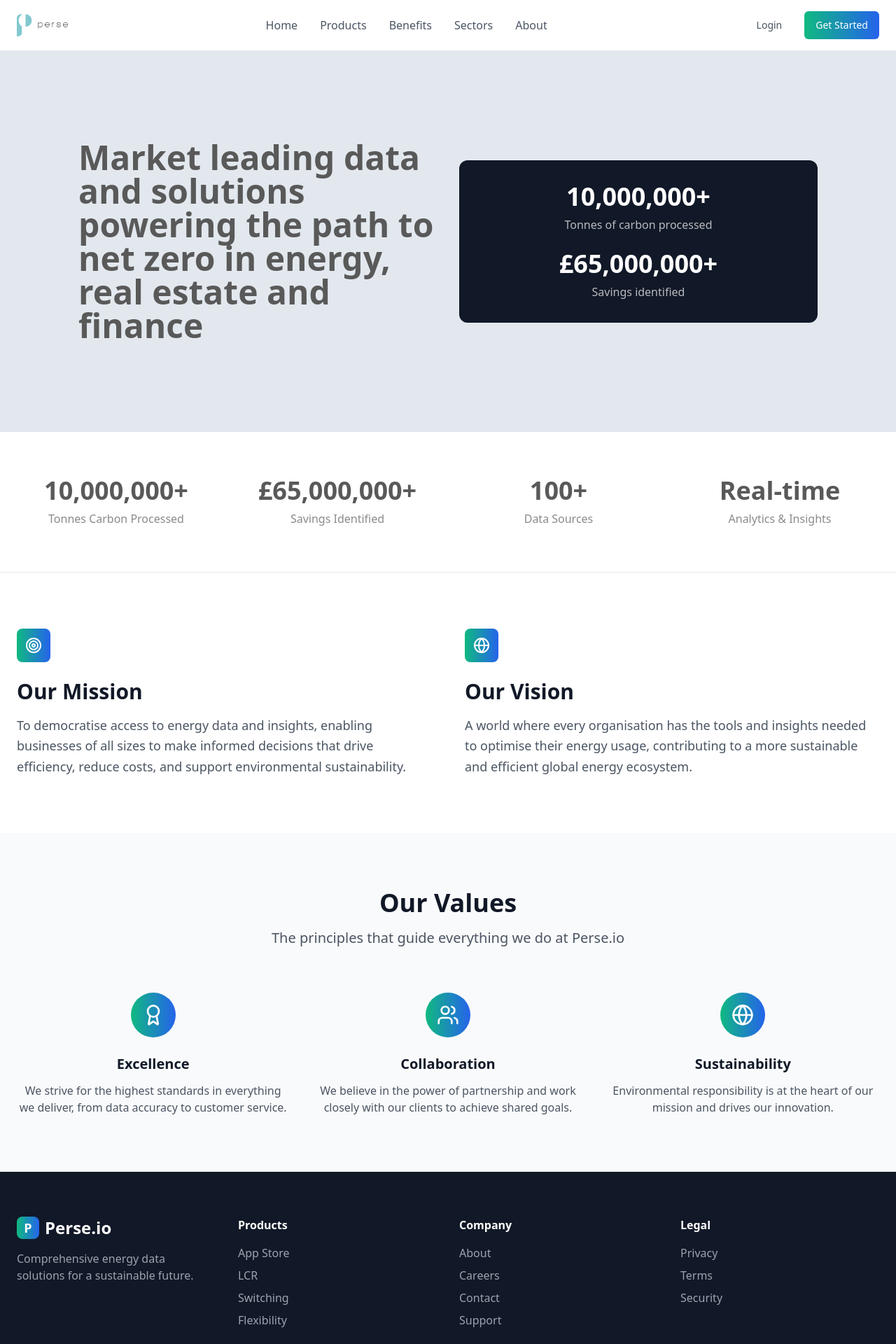
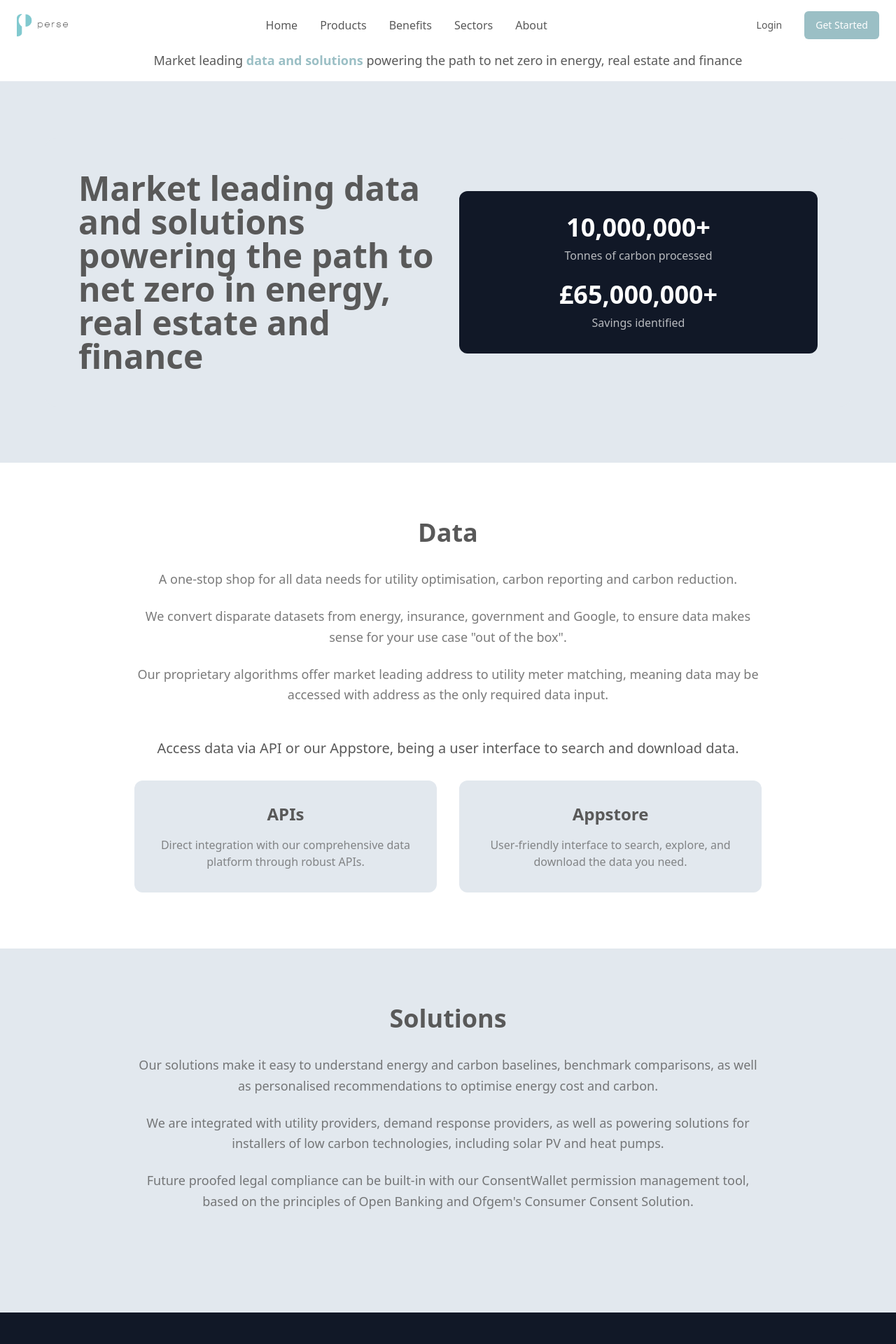
Before and after one commit to chaitanyak-hub/perse-energy-insights, a React (Vite) app: page / in a window 1280 px wide. Shown: the top 1920 px of the page at 70% size. Built offline with nearby package versions, Linux system fonts and the light colour scheme.

Commit message:
Refactor: Implement core homepage and header changes

```diff
--- a/src/components/Header.tsx
+++ b/src/components/Header.tsx
@@ -4,8 +4,10 @@ import { Link } from "react-router-dom";
 
 export const Header = () => {
   return (
-    <header className="bg-white/95 backdrop-blur-sm border-b border-gray-200 sticky top-0 z-50">
+    <header className="bg-background border-b border-border">
       <div className="container mx-auto px-6 py-4">
+        <div className="flex flex-col">
+          {/* Logo and Navigation Row */}
           <div className="flex items-center justify-between">
             <Link to="/" className="flex items-center space-x-3">
               <img
@@ -16,20 +18,28 @@ export const Header = () => {
             </Link>
 
             <nav className="hidden md:flex items-center space-x-8">
-            <Link to="/" className="text-gray-600 hover:text-gray-900 transition-colors">Home</Link>
-            <Link to="/products" className="text-gray-600 hover:text-gray-900 transition-colors">Products</Link>
-            <Link to="/benefits" className="text-gray-600 hover:text-gray-900 transition-colors">Benefits</Link>
-            <Link to="/sectors" className="text-gray-600 hover:text-gray-900 transition-colors">Sectors</Link>
-            <Link to="/about" className="text-gray-600 hover:text-gray-900 transition-colors">About</Link>
+              <Link to="/" className="text-text-primary hover:text-text-secondary transition-colors">Home</Link>
+              <Link to="/products" className="text-text-primary hover:text-text-secondary transition-colors">Products</Link>
+              <Link to="/benefits" className="text-text-primary hover:text-text-secondary transition-colors">Benefits</Link>
+              <Link to="/sectors" className="text-text-primary hover:text-text-secondary transition-colors">Sectors</Link>
+              <Link to="/about" className="text-text-primary hover:text-text-secondary transition-colors">About</Link>
             </nav>
 
             <div className="flex items-center space-x-4">
-            <Button variant="ghost" className="text-gray-600 hover:text-gray-900">
+              <Button variant="ghost" className="text-text-primary hover:text-text-secondary">
                 Login
               </Button>
-            <Button className="bg-gradient-to-r from-emerald-500 to-blue-600 hover:from-emerald-600 hover:to-blue-700 text-white">
+              <Button className="bg-primary hover:bg-primary/90 text-primary-foreground">
                 Get Started
               </Button>
+            </div>
+          </div>
+
+          {/* Strapline Row */}
+          <div className="mt-4 text-center">
+            <p className="text-lg text-text-primary">
+              Market leading <span className="font-semibold text-text-secondary">data and solutions</span> powering the path to net zero in energy, real estate and finance
+            </p>
           </div>
         </div>
       </div>
--- a/src/pages/About.tsx
+++ b/src/pages/About.tsx
@@ -1,19 +1,94 @@
 
 import { Header } from "@/components/Header";
 import { Footer } from "@/components/Footer";
-import { Users } from "lucide-react";
+import { Target, Award, Globe, Users } from "lucide-react";
 
 const About = () => {
   return (
-    <div className="min-h-screen bg-white">
+    <div className="min-h-screen bg-background">
       <Header />
 
-      {/* Team Section */}
-      <section className="py-20 bg-white">
+      {/* Mission & Vision */}
+      <section className="py-20 bg-background">
+        <div className="container mx-auto px-6">
+          <div className="grid md:grid-cols-2 gap-12">
+            <div>
+              <div className="w-12 h-12 bg-gradient-to-r from-emerald-500 to-blue-600 rounded-lg flex items-center justify-center mb-6">
+                <Target className="h-6 w-6 text-white" />
+              </div>
+              <h2 className="text-3xl font-bold text-text-primary mb-4">Our Mission</h2>
+              <p className="text-lg text-text-primary/70 leading-relaxed">
+                To democratise access to energy data and insights, enabling businesses of all sizes
+                to make informed decisions that drive efficiency, reduce costs, and support
+                environmental sustainability.
+              </p>
+            </div>
+            <div>
+              <div className="w-12 h-12 bg-gradient-to-r from-emerald-500 to-blue-600 rounded-lg flex items-center justify-center mb-6">
+                <Globe className="h-6 w-6 text-white" />
+              </div>
+              <h2 className="text-3xl font-bold text-text-primary mb-4">Our Vision</h2>
+              <p className="text-lg text-text-primary/70 leading-relaxed">
+                A world where every organisation has the tools and insights needed to optimise
+                their energy usage, contributing to a more sustainable and efficient global
+                energy ecosystem.
+              </p>
+            </div>
+          </div>
+        </div>
+      </section>
+
+      {/* Values */}
+      <section className="py-20 bg-muted">
         <div className="container mx-auto px-6">
           <div className="text-center mb-16">
-            <h1 className="text-5xl font-bold text-gray-900 mb-6">Our Team</h1>
-            <p className="text-xl text-gray-600 max-w-3xl mx-auto">
+            <h2 className="text-4xl font-bold text-text-primary mb-4">Our Values</h2>
+            <p className="text-xl text-text-primary/70 max-w-3xl mx-auto">
+              The principles that guide everything we do at Perse.io
+            </p>
+          </div>
+
+          <div className="grid md:grid-cols-3 gap-8">
+            <div className="text-center">
+              <div className="w-16 h-16 bg-gradient-to-r from-emerald-500 to-blue-600 rounded-full flex items-center justify-center mx-auto mb-6">
+                <Award className="h-8 w-8 text-white" />
+              </div>
+              <h3 className="text-xl font-semibold text-text-primary mb-3">Excellence</h3>
+              <p className="text-text-primary/70">
+                We strive for the highest standards in everything we deliver,
+                from data accuracy to customer service.
+              </p>
+            </div>
+            <div className="text-center">
+              <div className="w-16 h-16 bg-gradient-to-r from-emerald-500 to-blue-600 rounded-full flex items-center justify-center mx-auto mb-6">
+                <Users className="h-8 w-8 text-white" />
+              </div>
+              <h3 className="text-xl font-semibold text-text-primary mb-3">Collaboration</h3>
+              <p className="text-text-primary/70">
+                We believe in the power of partnership and work closely with our
+                clients to achieve shared goals.
+              </p>
+            </div>
+            <div className="text-center">
+              <div className="w-16 h-16 bg-gradient-to-r from-emerald-500 to-blue-600 rounded-full flex items-center justify-center mx-auto mb-6">
+                <Globe className="h-8 w-8 text-white" />
+              </div>
+              <h3 className="text-xl font-semibold text-text-primary mb-3">Sustainability</h3>
+              <p className="text-text-primary/70">
+                Environmental responsibility is at the heart of our mission and
+                drives our innovation.
+              </p>
+            </div>
+          </div>
+        </div>
+      </section>
+
+      {/* Team Section */}
+      <section className="py-20 bg-background">
+        <div className="container mx-auto px-6">
+          <div className="text-center mb-16">
+            <h1 className="text-5xl font-bold text-text-primary mb-6">Our Team</h1>
+            <p className="text-xl text-text-primary/70 max-w-3xl mx-auto">
               Meet the passionate experts driving innovation in energy data solutions
             </p>
           </div>
@@ -30,27 +105,27 @@ const About = () => {
           {/* Team Details */}
           <div className="grid md:grid-cols-3 gap-8 max-w-4xl mx-auto">
             <div className="text-center">
-              <h3 className="text-2xl font-bold text-gray-900 mb-2">Jane Lucy</h3>
+              <h3 className="text-2xl font-bold text-text-primary mb-2">Jane Lucy</h3>
               <p className="text-lg text-emerald-600 font-semibold mb-3">CEO & Co-Founder</p>
-              <p className="text-gray-600 leading-relaxed">
+              <p className="text-text-primary/70 leading-relaxed">
                 Visionary leader driving Perse's mission to democratise energy data access
                 and empower sustainable business decisions across industries.
               </p>
             </div>
 
             <div className="text-center">
-              <h3 className="text-2xl font-bold text-gray-900 mb-2">Vikesh Sachdeva</h3>
+              <h3 className="text-2xl font-bold text-text-primary mb-2">Vikesh Sachdeva</h3>
               <p className="text-lg text-blue-600 font-semibold mb-3">Chief Strategy Officer & Co-Founder</p>
-              <p className="text-gray-600 leading-relaxed">
+              <p className="text-text-primary/70 leading-relaxed">
                 Strategic mastermind shaping market positioning and growth initiatives,
                 ensuring Perse remains at the forefront of energy innovation.
               </p>
             </div>
 
             <div className="text-center">
-              <h3 className="text-2xl font-bold text-gray-900 mb-2">Jaipal Naidu</h3>
-              <p className="text-lg text-purple-600 font-semibold mb-3">Product & Operations Owner & Co-Founder</p>
-              <p className="text-gray-600 leading-relaxed">
+              <h3 className="text-2xl font-bold text-text-primary mb-2">Jaipal Naidu</h3>
+              <p className="text-lg text-purple-600 font-semibold mb-3">Chief Product Officer & Co-Founder</p>
+              <p className="text-text-primary/70 leading-relaxed">
                 Product visionary and operations expert ensuring seamless delivery
                 of cutting-edge energy data solutions and exceptional user experiences.
               </p>
--- a/src/pages/Home.tsx
+++ b/src/pages/Home.tsx
@@ -1,7 +1,6 @@
 import { Header } from "@/components/Header";
 import { Footer } from "@/components/Footer";
 import { Stats, StatItem } from "@/components/Stats";
-import { Target, Award, Globe, Users } from "lucide-react";
 
 const Home = () => {
   return (
@@ -32,78 +31,62 @@ const Home = () => {
         </div>
       </section>
 
-      {/* Stats Section */}
-      <Stats />
-
-      {/* Mission & Vision */}
-      <section className="py-20 bg-white">
+      {/* Data Section */}
+      <section className="py-20 bg-background">
         <div className="container mx-auto px-6">
-          <div className="grid md:grid-cols-2 gap-12">
-            <div>
-              <div className="w-12 h-12 bg-gradient-to-r from-emerald-500 to-blue-600 rounded-lg flex items-center justify-center mb-6">
-                <Target className="h-6 w-6 text-white" />
-              </div>
-              <h2 className="text-3xl font-bold text-gray-900 mb-4">Our Mission</h2>
-              <p className="text-lg text-gray-600 leading-relaxed">
-                To democratise access to energy data and insights, enabling businesses of all sizes
-                to make informed decisions that drive efficiency, reduce costs, and support
-                environmental sustainability.
+          <div className="max-w-4xl mx-auto text-center">
+            <h2 className="text-4xl font-bold text-text-primary mb-8">Data</h2>
+            <div className="space-y-6 text-lg text-text-primary/80 leading-relaxed">
+              <p>
+                A one-stop shop for all data needs for utility optimisation, carbon reporting and carbon reduction.
+              </p>
+              <p>
+                We convert disparate datasets from energy, insurance, government and Google, to ensure data makes sense for your use case "out of the box".
+              </p>
+              <p>
+                Our proprietary algorithms offer market leading address to utility meter matching, meaning data may be accessed with address as the only required data input.
               </p>
             </div>
-            <div>
-              <div className="w-12 h-12 bg-gradient-to-r from-emerald-500 to-blue-600 rounded-lg flex items-center justify-center mb-6">
-                <Globe className="h-6 w-6 text-white" />
+
+            <div className="mt-12">
+              <p className="text-xl text-text-primary mb-8">
+                Access data via API or our Appstore, being a user interface to search and download data.
+              </p>
+
+              <div className="grid md:grid-cols-2 gap-8 mt-8">
+                <div className="bg-muted p-8 rounded-xl">
+                  <h3 className="text-2xl font-semibold text-text-primary mb-4">APIs</h3>
+                  <p className="text-text-primary/70">
+                    Direct integration with our comprehensive data platform through robust APIs.
+                  </p>
+                </div>
+
+                <div className="bg-muted p-8 rounded-xl">
+                  <h3 className="text-2xl font-semibold text-text-primary mb-4">Appstore</h3>
+                  <p className="text-text-primary/70">
+                    User-friendly interface to search, explore, and download the data you need.
+                  </p>
+                </div>
               </div>
-              <h2 className="text-3xl font-bold text-gray-900 mb-4">Our Vision</h2>
-              <p className="text-lg text-gray-600 leading-relaxed">
-                A world where every organisation has the tools and insights needed to optimise
-                their energy usage, contributing to a more sustainable and efficient global
-                energy ecosystem.
-              </p>
             </div>
           </div>
         </div>
       </section>
 
-      {/* Values */}
-      <section className="py-20 bg-gray-50">
+      {/* Solutions Section */}
+      <section className="py-20 bg-muted">
         <div className="container mx-auto px-6">
-          <div className="text-center mb-16">
-            <h2 className="text-4xl font-bold text-gray-900 mb-4">Our Values</h2>
-            <p className="text-xl text-gray-600 max-w-3xl mx-auto">
-              The principles that guide everything we do at Perse.io
-            </p>
-          </div>
-
-          <div className="grid md:grid-cols-3 gap-8">
-            <div className="text-center">
-              <div className="w-16 h-16 bg-gradient-to-r from-emerald-500 to-blue-600 rounded-full flex items-center justify-center mx-auto mb-6">
-                <Award className="h-8 w-8 text-white" />
-              </div>
-              <h3 className="text-xl font-semibold text-gray-900 mb-3">Excellence</h3>
-              <p className="text-gray-600">
-                We strive for the highest standards in everything we deliver,
-                from data accuracy to customer service.
+          <div className="max-w-4xl mx-auto text-center mb-16">
+            <h2 className="text-4xl font-bold text-text-primary mb-8">Solutions</h2>
+            <div className="space-y-6 text-lg text-text-primary/80 leading-relaxed">
+              <p>
+                Our solutions make it easy to understand energy and carbon baselines, benchmark comparisons, as well as personalised recommendations to optimise energy cost and carbon.
               </p>
-            </div>
-            <div className="text-center">
-              <div className="w-16 h-16 bg-gradient-to-r from-emerald-500 to-blue-600 rounded-full flex items-center justify-center mx-auto mb-6">
-                <Users className="h-8 w-8 text-white" />
-              </div>
-              <h3 className="text-xl font-semibold text-gray-900 mb-3">Collaboration</h3>
-              <p className="text-gray-600">
-                We believe in the power of partnership and work closely with our
-                clients to achieve shared goals.
+              <p>
+                We are integrated with utility providers, demand response providers, as well as powering solutions for installers of low carbon technologies, including solar PV and heat pumps.
               </p>
-            </div>
-            <div className="text-center">
-              <div className="w-16 h-16 bg-gradient-to-r from-emerald-500 to-blue-600 rounded-full flex items-center justify-center mx-auto mb-6">
-                <Globe className="h-8 w-8 text-white" />
-              </div>
-              <h3 className="text-xl font-semibold text-gray-900 mb-3">Sustainability</h3>
-              <p className="text-gray-600">
-                Environmental responsibility is at the heart of our mission and
-                drives our innovation.
+              <p>
+                Future proofed legal compliance can be built-in with our ConsentWallet permission management tool, based on the principles of Open Banking and Ofgem's Consumer Consent Solution.
               </p>
             </div>
           </div>
```
Lines whose indentation alone changed are shown as unchanged.
